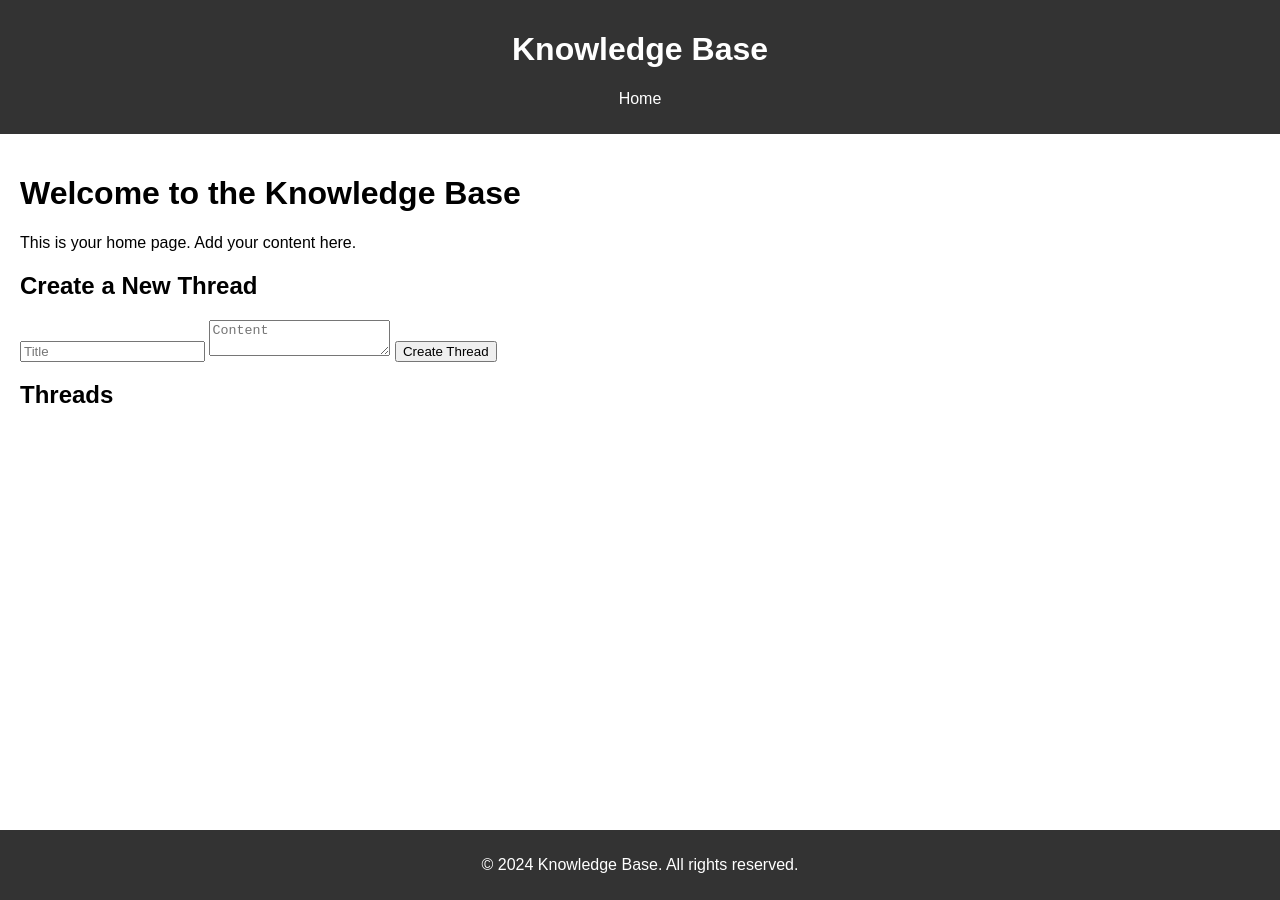
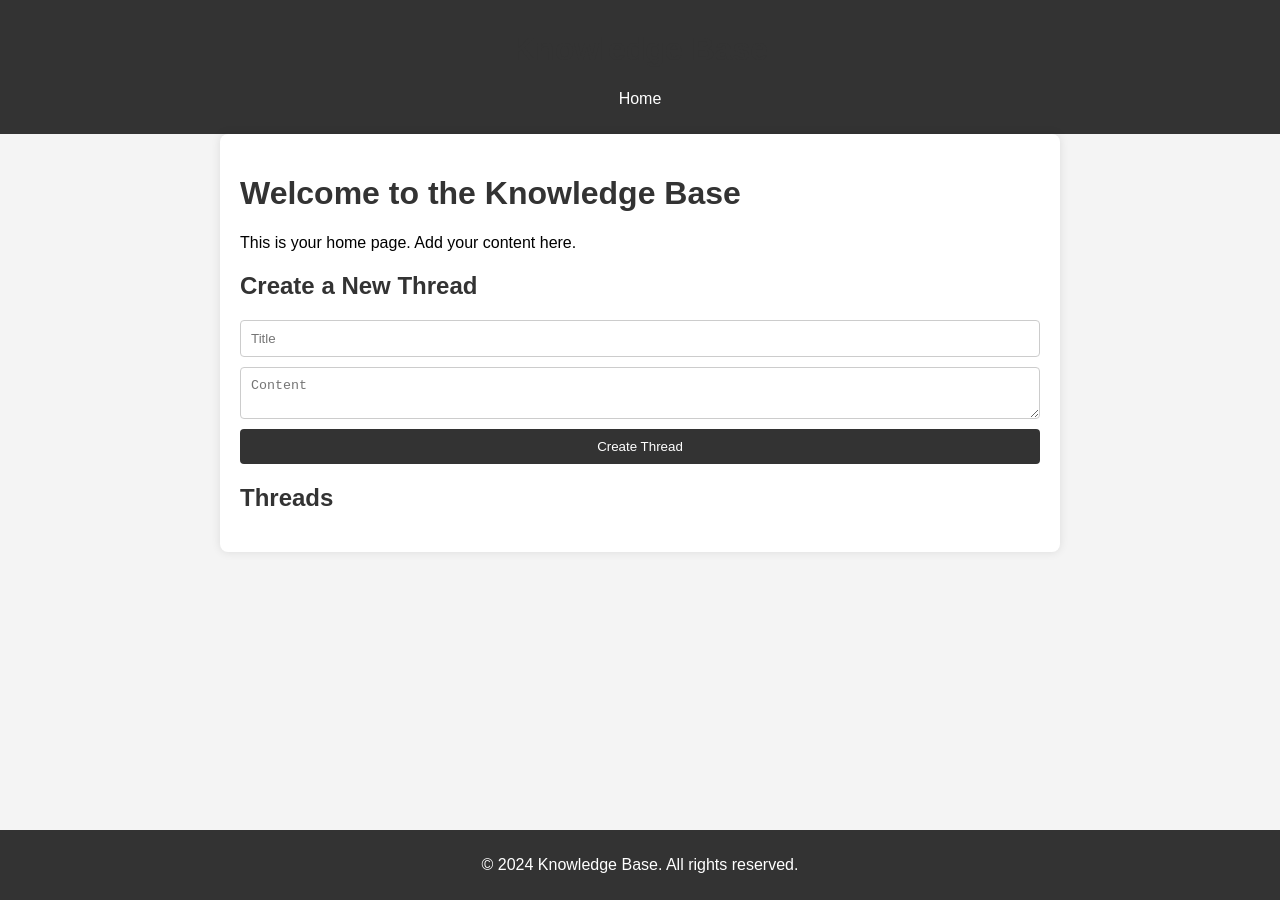
Before and after one commit to manishkamarapu/site, a Jekyll site: the page built from index.md, in a window 1280 px wide. Built offline with Jekyll 4.4.1, drawn with Linux system fonts in a browser that asks for light colours; a script that is not in the unit is left out.

Commit message:
Update styles.css

```diff
--- a/css/styles.css
+++ b/css/styles.css
@@ -2,6 +2,7 @@ body {
   font-family: Arial, sans-serif;
   margin: 0;
   padding: 0;
+  background-color: #f4f4f4;
 }
 
 header {
@@ -28,6 +29,11 @@ nav ul li a {
 
 main {
   padding: 20px;
+  max-width: 800px;
+  margin: 0 auto;
+  background-color: #fff;
+  box-shadow: 0 0 10px rgba(0,0,0,0.1);
+  border-radius: 8px;
 }
 
 footer {
@@ -39,3 +45,67 @@ footer {
   width: 100%;
   bottom: 0;
 }
+
+h1, h2 {
+  color: #333;
+}
+
+form {
+  display: flex;
+  flex-direction: column;
+  margin-bottom: 20px;
+}
+
+form input, form textarea {
+  margin-bottom: 10px;
+  padding: 10px;
+  border: 1px solid #ccc;
+  border-radius: 4px;
+}
+
+form button {
+  padding: 10px;
+  background: #333;
+  color: #fff;
+  border: none;
+  border-radius: 4px;
+  cursor: pointer;
+}
+
+form button:hover {
+  background: #555;
+}
+
+.thread-container {
+  margin-top: 20px;
+}
+
+.thread-container ul {
+  list-style: none;
+  padding: 0;
+}
+
+.thread-container li {
+  background: #f9f9f9;
+  margin-bottom: 10px;
+  padding: 10px;
+  border: 1px solid #ccc;
+  border-radius: 4px;
+}
+
+.thread-container li h3 {
+  margin: 0 0 10px 0;
+}
+
+.thread-container li button {
+  padding: 5px 10px;
+  background: #ff6f61;
+  color: #fff;
+  border: none;
+  border-radius: 4px;
+  cursor: pointer;
+}
+
+.thread-container li button:hover {
+  background: #ff4f41;
+}
```
